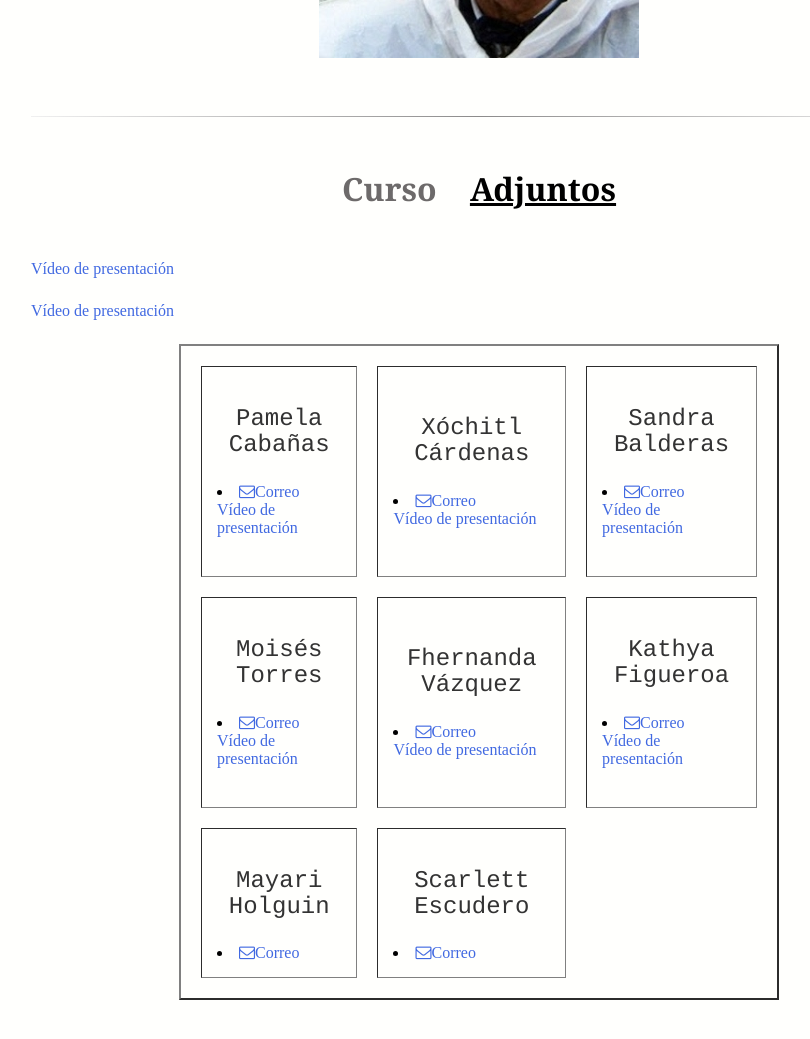
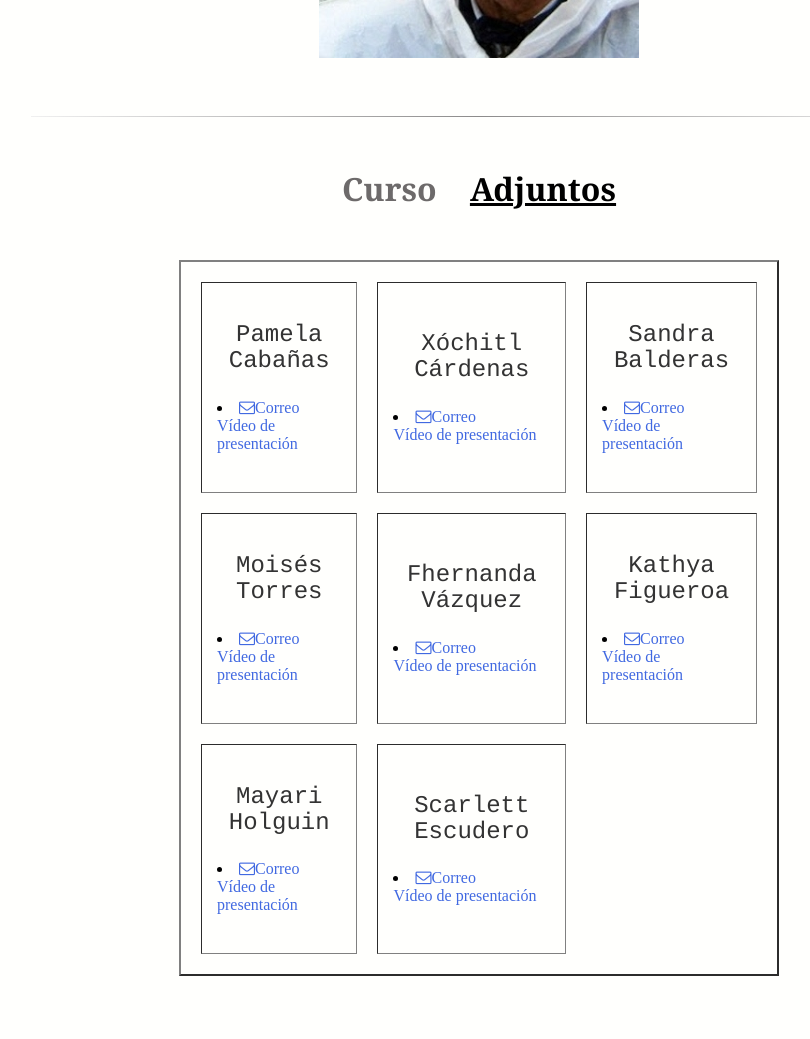
Before and after one commit to BouzasLab25/bouzaslab25.github.io, a Jekyll site: the page built from cursos/Adjuntos_ACAIII.html, in a window 1280 px wide and 1400 px high, scrolled down 676 px. Shown: the top 1039 px of the window, without its empty margins (161-971 px from the left). Built offline with Jekyll 4.4.1, drawn with Linux system fonts in a browser that asks for light colours.

Commit message:
Update Adjuntos_ACAIII.html

```diff
--- a/cursos/Adjuntos_ACAIII.html
+++ b/cursos/Adjuntos_ACAIII.html
@@ -41,12 +41,12 @@
 </tr>
 	<tr height=100>
 <td><p>Mayari Holguin</p>
-	<li><a class='link' href="mailto:darklabeb@gmail.com"><i class='fa fa-envelope-o'></i>Correo</a></li></td>
+	<li><a class='link' href="mailto:darklabeb@gmail.com"><i class='fa fa-envelope-o'></i>Correo</a></li>
 	<a class='link' href="https://youtu.be/dDMHz5pIGjw" target="_blank" align=center> Vídeo de presentación</p></td>
 
 
 <td><p>Scarlett Escudero</p>
-	<li><a class='link' href="mailto:scarlettescudero16@gmail.com"><i class='fa fa-envelope-o'></i>Correo</a></li></td>
+	<li><a class='link' href="mailto:scarlettescudero16@gmail.com"><i class='fa fa-envelope-o'></i>Correo</a></li>
   	<a class='link' href="https://youtu.be/WGGEHZLX-E4" target="_blank" align=center> Vídeo de presentación </p></td>
 
 </tr>
```
